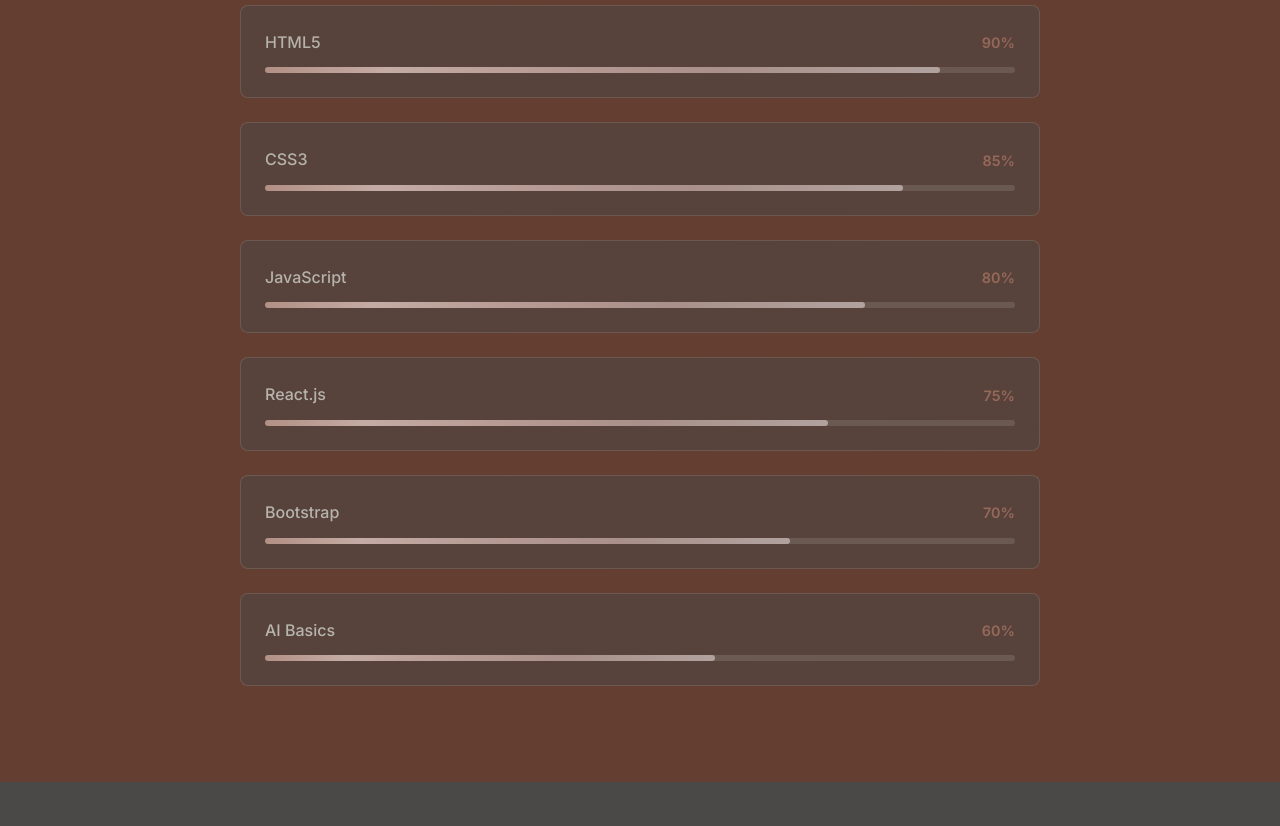
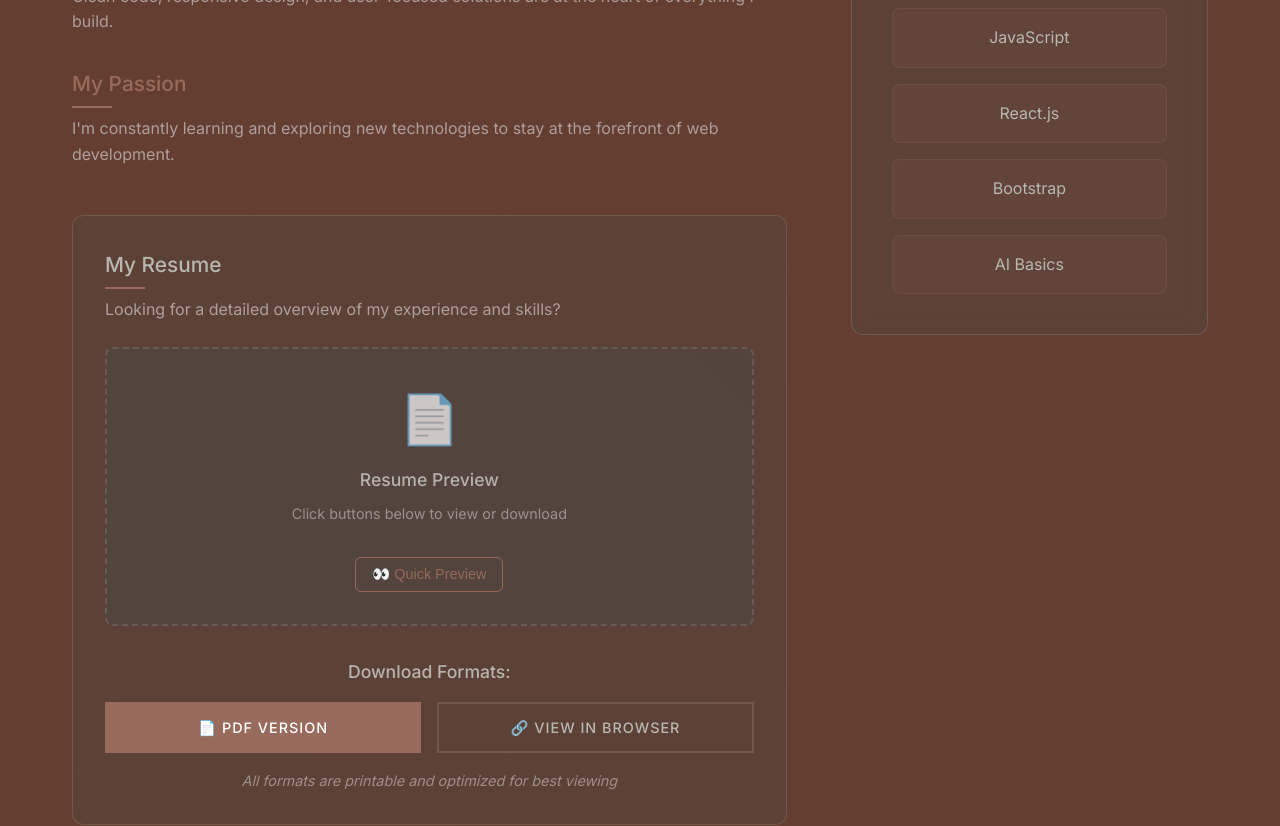
Before and after one commit to refiilwemotaung-cpu/Junior-Front-end-Developer-Portfolio, a React (Create React App) app: page / in a window 1280 px wide. Shown: the part 1260-2086 px from the top of the page. Built offline with nearby package versions, Linux system fonts and the light colour scheme.

Commit message:
Add Resume to the About section

```diff
--- a/src/components/About.css
+++ b/src/components/About.css
@@ -19,8 +19,10 @@
 }
 
 .about-content {
-  max-width: 800px;
-  margin: 0 auto;
+  display: grid;
+  grid-template-columns: 2fr 1fr;
+  gap: 4rem;
+  align-items: start;
 }
 
 .about-description {
@@ -28,102 +30,351 @@
   line-height: 1.8;
   color: var(--text-light);
   margin-bottom: 3rem;
+  text-align: left;
+}
+
+.about-details {
+  display: grid;
+  gap: 2rem;
+  margin-bottom: 3rem;
+}
+
+.detail-item h4 {
+  font-size: 1.3rem;
+  font-weight: 500;
+  color: var(--accent);
+  margin-bottom: 1rem;
+  position: relative;
+}
+
+.detail-item h4::after {
+  content: "";
+  position: absolute;
+  bottom: -0.5rem;
+  left: 0;
+  width: 40px;
+  height: 2px;
+  background: var(--accent);
+}
+
+.detail-item p {
+  color: var(--text-muted);
+  line-height: 1.6;
+  font-size: 1rem;
+}
+
+.resume-section {
+  background: rgba(74, 73, 71, 0.3);
+  padding: 2rem;
+  border-radius: 12px;
+  border: 1px solid var(--border);
+  margin-top: 2rem;
+}
+
+.resume-section h4 {
+  font-size: 1.3rem;
+  font-weight: 500;
+  color: var(--text-light);
+  margin-bottom: 1rem;
+  position: relative;
+}
+
+.resume-section h4::after {
+  content: "";
+  position: absolute;
+  bottom: -0.5rem;
+  left: 0;
+  width: 40px;
+  height: 2px;
+  background: var(--accent);
+}
+
+.resume-section p {
+  color: var(--text-muted);
+  line-height: 1.6;
+  margin-bottom: 1.5rem;
+  font-size: 1rem;
+}
+
+.resume-preview {
+  background: rgba(74, 73, 71, 0.5);
+  border: 2px dashed var(--border);
+  border-radius: 8px;
+  padding: 2rem;
+  margin-bottom: 2rem;
+  text-align: center;
+  transition: all 0.3s ease;
+}
+
+.resume-preview:hover {
+  border-color: var(--accent);
+  background: rgba(74, 73, 71, 0.6);
+}
+
+.preview-container {
+  display: flex;
+  flex-direction: column;
+  align-items: center;
+  gap: 1rem;
+}
+
+.preview-placeholder {
+  display: flex;
+  flex-direction: column;
+  align-items: center;
+  gap: 0.5rem;
+}
+
+.preview-icon {
+  font-size: 3rem;
+  opacity: 0.7;
+}
+
+.preview-text {
+  font-size: 1.1rem;
+  color: var(--text-light);
+  font-weight: 500;
+}
+
+.preview-subtext {
+  font-size: 0.9rem;
+  color: var(--text-muted);
+  opacity: 0.8;
+}
+
+.preview-actions {
+  margin-top: 1rem;
+}
+
+.preview-btn {
+  background: transparent;
+  border: 1px solid var(--accent);
+  color: var(--accent);
+  padding: 0.5rem 1rem;
+  border-radius: 6px;
+  cursor: pointer;
+  transition: all 0.3s ease;
+  font-size: 0.9rem;
+}
+
+.preview-btn:hover {
+  background: var(--accent);
+  color: white;
+}
+
+.resume-formats {
+  margin-bottom: 1rem;
+}
+
+.resume-formats h5 {
+  font-size: 1.1rem;
+  font-weight: 500;
+  color: var(--text-light);
+  margin-bottom: 1rem;
   text-align: center;
 }
 
+.resume-actions {
+  display: grid;
+  grid-template-columns: 1fr 1fr;
+  gap: 1rem;
+  margin-bottom: 1rem;
+}
+
+.resume-btn {
+  display: flex;
+  align-items: center;
+  justify-content: center;
+  gap: 0.5rem;
+  text-decoration: none;
+  transition: all 0.3s ease;
+  text-align: center;
+  padding: 0.75rem 1rem;
+  font-size: 0.9rem;
+}
+
+.resume-btn.primary {
+  background: var(--accent);
+  color: white;
+  border: 2px solid var(--accent);
+}
+
+.resume-btn.primary:hover {
+  background: transparent;
+  color: var(--accent);
+}
+
+.resume-btn.secondary {
+  background: transparent;
+  color: var(--text-light);
+  border: 2px solid var(--border);
+}
+
+.resume-btn.secondary:hover {
+  background: var(--text-light);
+  color: var(--primary-bg);
+  border-color: var(--text-light);
+}
+
+.resume-note {
+  font-size: 0.9rem !important;
+  color: var(--text-muted) !important;
+  opacity: 0.8;
+  font-style: italic;
+  margin-bottom: 0 !important;
+  text-align: center;
+}
+
+.skills-section {
+  background: rgba(74, 73, 71, 0.3);
+  padding: 2.5rem;
+  border-radius: 12px;
+  border: 1px solid var(--border);
+  backdrop-filter: blur(10px);
+}
+
 .skills-section h3 {
-  font-size: 1.5rem;
+  font-size: 1.4rem;
   font-weight: 500;
   margin-bottom: 2rem;
   color: var(--text-light);
   text-align: center;
+  position: relative;
 }
 
-.skills-container {
-  display: flex;
-  flex-direction: column;
-  gap: 1.5rem;
+.skills-section h3::after {
+  content: "";
+  position: absolute;
+  bottom: -0.75rem;
+  left: 50%;
+  transform: translateX(-50%);
+  width: 60px;
+  height: 2px;
+  background: var(--accent);
 }
 
-.skill-item {
-  background: rgba(74, 73, 71, 0.5);
-  padding: 1.5rem;
-  border-radius: 8px;
-  border: 1px solid var(--border);
-  transition: all 0.3s ease;
+.skills-grid {
+  display: grid;
+  grid-template-columns: 1fr;
+  gap: 1rem;
 }
 
-.skill-item:hover {
-  transform: translateY(-2px);
-  box-shadow: 0 10px 30px rgba(0, 0, 0, 0.2);
-  border-color: var(--accent);
-}
-
-.skill-header {
-  display: flex;
-  justify-content: space-between;
-  align-items: center;
-  margin-bottom: 0.75rem;
-}
-
-.skill-name {
-  font-weight: 500;
+.skill-tag {
+  background: rgba(153, 107, 92, 0.1);
   color: var(--text-light);
-}
-
-.skill-percentage {
-  font-size: 0.9rem;
-  color: var(--accent);
-  font-weight: 600;
-}
-
-.skill-bar {
-  width: 100%;
-  height: 6px;
-  background: rgba(184, 183, 176, 0.2);
-  border-radius: 3px;
+  padding: 1rem 1.5rem;
+  border-radius: 8px;
+  text-align: center;
+  font-weight: 400;
+  border: 1px solid rgba(153, 107, 92, 0.2);
+  transition: all 0.3s ease;
+  position: relative;
   overflow: hidden;
 }
 
-.skill-progress {
-  height: 100%;
-  background: linear-gradient(90deg, var(--accent), var(--text-muted));
-  border-radius: 3px;
-  transition: width 1.5s ease-in-out;
-  position: relative;
-}
-
-.skill-progress::after {
+.skill-tag::before {
   content: "";
   position: absolute;
   top: 0;
-  left: 0;
+  left: -100%;
   width: 100%;
   height: 100%;
   background: linear-gradient(
     90deg,
     transparent,
-    rgba(255, 255, 255, 0.4),
+    rgba(153, 107, 92, 0.2),
     transparent
   );
-  animation: shimmer 2s infinite;
+  transition: left 0.5s;
 }
 
-@keyframes shimmer {
-  0% {
-    transform: translateX(-100%);
+.skill-tag:hover::before {
+  left: 100%;
+}
+
+.skill-tag:hover {
+  background: rgba(153, 107, 92, 0.2);
+  border-color: var(--accent);
+  transform: translateX(5px);
+}
+
+.skills-container,
+.skill-item,
+.skill-header,
+.skill-name,
+.skill-percentage,
+.skill-bar,
+.skill-progress {
+  display: none;
+}
+
+@media (max-width: 968px) {
+  .about-content {
+    grid-template-columns: 1fr;
+    gap: 3rem;
   }
-  100% {
-    transform: translateX(100%);
+
+  .skills-section,
+  .resume-section {
+    padding: 2rem;
+  }
+
+  .about-description {
+    font-size: 1.1rem;
+  }
+
+  .resume-actions {
+    grid-template-columns: 1fr;
   }
 }
 
 @media (max-width: 768px) {
-  .about-description {
+  .about-content {
+    gap: 2rem;
+  }
+
+  .skills-section,
+  .resume-section {
+    padding: 1.5rem;
+  }
+
+  .skills-grid {
+    grid-template-columns: repeat(2, 1fr);
+    gap: 0.75rem;
+  }
+
+  .skill-tag {
+    padding: 0.75rem 1rem;
+    font-size: 0.9rem;
+  }
+
+  .about-details {
+    gap: 1.5rem;
+  }
+
+  .detail-item h4 {
     font-size: 1.1rem;
   }
 
-  .skill-item {
-    padding: 1rem;
+  .resume-section h4 {
+    font-size: 1.1rem;
+  }
+
+  .resume-preview {
+    padding: 1.5rem;
+  }
+
+  .preview-icon {
+    font-size: 2.5rem;
   }
 }
+
+@media (max-width: 480px) {
+  .skills-grid {
+    grid-template-columns: 1fr;
+  }
+
+  .resume-actions {
+    grid-template-columns: 1fr;
+  }
+}
--- a/src/components/About.js
+++ b/src/components/About.js
@@ -3,13 +3,15 @@ import "./About.css";
 
 const About = () => {
   const skills = [
-    { name: "HTML5", level: 90 },
-    { name: "CSS3", level: 85 },
-    { name: "JavaScript", level: 80 },
-    { name: "React.js", level: 75 },
-    { name: "Bootstrap", level: 70 },
-    { name: "AI Basics", level: 60 },
+    "HTML5",
+    "CSS3",
+    "JavaScript",
+    "React.js",
+    "Bootstrap",
+    "AI Basics",
   ];
+
+  const resumePdfUrl = "/files/Refilwe-Motaung-Resume.pdf";
 
   return (
     <section id="about" className="about section">
@@ -24,24 +26,87 @@ const About = () => {
               started with curiosity and has evolved into a passion for building
               user-centric applications.
             </p>
-            <div className="skills-section">
-              <h3>Technical Skills</h3>
-              <div className="skills-container">
-                {skills.map((skill, index) => (
-                  <div key={index} className="skill-item">
-                    <div className="skill-header">
-                      <span className="skill-name">{skill.name}</span>
-                      <span className="skill-percentage">{skill.level}%</span>
-                    </div>
-                    <div className="skill-bar">
-                      <div
-                        className="skill-progress"
-                        style={{ width: `${skill.level}%` }}
-                      ></div>
-                    </div>
+
+            <div className="about-details">
+              <div className="detail-item">
+                <h4>My Approach</h4>
+                <p>
+                  Clean code, responsive design, and user-focused solutions are
+                  at the heart of everything I build.
+                </p>
+              </div>
+
+              <div className="detail-item">
+                <h4>My Passion</h4>
+                <p>
+                  I'm constantly learning and exploring new technologies to stay
+                  at the forefront of web development.
+                </p>
+              </div>
+            </div>
+
+            <div className="resume-section">
+              <h4>My Resume</h4>
+              <p>
+                Looking for a detailed overview of my experience and skills?
+              </p>
+
+              <div className="resume-preview">
+                <div className="preview-container">
+                  <div className="preview-placeholder">
+                    <span className="preview-icon">📄</span>
+                    <span className="preview-text">Resume Preview</span>
+                    <span className="preview-subtext">
+                      Click buttons below to view or download
+                    </span>
                   </div>
-                ))}
+                  <div className="preview-actions">
+                    <button
+                      className="preview-btn"
+                      onClick={() => window.open(resumePdfUrl, "_blank")}
+                    >
+                      👀 Quick Preview
+                    </button>
+                  </div>
+                </div>
               </div>
+
+              <div className="resume-formats">
+                <h5>Download Formats:</h5>
+                <div className="resume-actions">
+                  <a
+                    href={resumePdfUrl}
+                    className="btn primary resume-btn"
+                    download="Refilwe-Motaung-Resume.pdf"
+                  >
+                    📄 PDF Version
+                  </a>
+
+                  <a
+                    href={resumePdfUrl}
+                    className="btn secondary resume-btn"
+                    target="_blank"
+                    rel="noopener noreferrer"
+                  >
+                    🔗 View in Browser
+                  </a>
+                </div>
+              </div>
+
+              <p className="resume-note">
+                All formats are printable and optimized for best viewing
+              </p>
+            </div>
+          </div>
+
+          <div className="skills-section">
+            <h3>Technologies I Work With</h3>
+            <div className="skills-grid">
+              {skills.map((skill, index) => (
+                <div key={index} className="skill-tag">
+                  {skill}
+                </div>
+              ))}
             </div>
           </div>
         </div>
```
Also changed, not shown: 1 other file (tests, documents, lock files or other folders).
